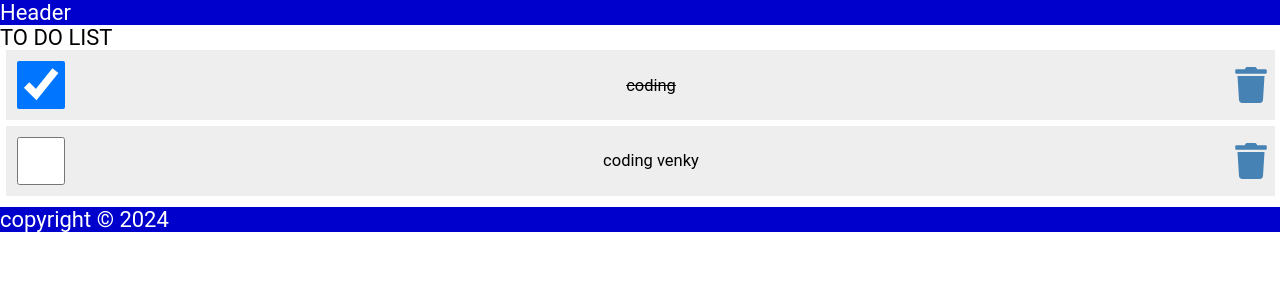
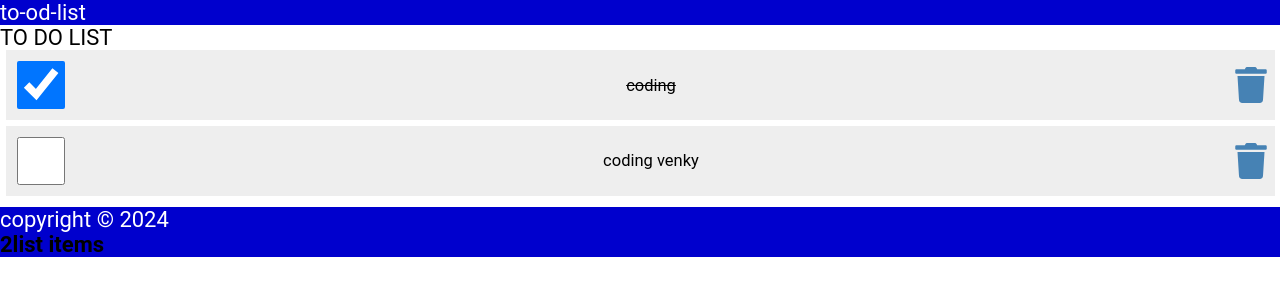
Before and after one commit to ShriVenkateshBabu/Todolist, a React app: page / in a window 1280 px wide. Shown: the top 300 px of the page. Built offline with nearby package versions, Linux system fonts and the light colour scheme; the HTML template or start-up script is replaced by a standard one.

Commit message:
12-11-2024

```diff
--- a/src/App.jsx
+++ b/src/App.jsx
@@ -1,13 +1,55 @@
  import Content from './Components/Content';
 import Footer from "./Components/Footer"
 import Header from "./Components/Header"
+import React, { useState } from 'react'
 
 const App = () => {
+  let [items, setitmes] = useState([
+    {
+      id:1,
+      item:"coding",
+      checked: true,
+    },
+    {
+      id:2,
+      item:"coding venky",
+      checked: false,
+    }
+  ])
+
+  // console.log(items)
+  function handleCheck(id){
+    const newlist = items.map((itms)=>{
+      if(itms.id===id)
+      {
+        return{...itms,checked:!itms.checked};
+      }
+      else
+      {
+          return itms
+      }
+    })
+    localStorage.setItem("to-do-list",JSON.stringify(newlist))
+    setitmes(newlist)
+  }
+  function handleclick(id){
+    const new_list = items.filter((itm)=>itm.id!=id)
+    localStorage.setItem("to-do-list", JSON.stringify(new_list))
+    setitmes(new_list);
+  }
+
+
   return (
     <div className=''>
-      <Header/>
-      <Content/>
-      <Footer/>
+      <Header title= "to-od-list"/>
+      <Content
+      items = {items}
+      handleCheck ={handleCheck}
+      handleclick ={handleclick}
+      />
+      <Footer
+      length ={items.length}
+      />
     </div>
   )
 }
--- a/src/Components/Content.jsx
+++ b/src/Components/Content.jsx
@@ -1,69 +1,18 @@
-import React, { useState } from 'react'
-import { FaTrash } from "react-icons/fa";
+import ItemList from "./ItemList";
 
-
-const Content = () => {
-
-    let [items, setitmes] = useState([
-      {
-        id:1,
-        item:"coding",
-        checked: true,
-      },
-      {
-        id:2,
-        item:"coding venky",
-        checked: false,
-      }
-    ])
-
-    // console.log(items)
-    function handleCheck(id){
-      const newlist = items.map((itms)=>{
-        if(itms.id===id)
-        {
-          return{...itms,checked:!itms.checked};
-        }
-        else
-        {
-            return itms
-        }
-      })
-      localStorage.setItem("to-do-list",JSON.stringify(newlist))
-      setitmes(newlist)
-    }
-    function handleclick(id){
-      const new_list = items.filter((itm)=>itm.id!=id)
-      localStorage.setItem("to-do-list", JSON.stringify(new_list))
-      setitmes(new_list);
-    }
+const Content = ({items,handleCheck,handleclick}) => {
 
     return (
       <div>
        <p>TO DO LIST</p>
        {(items.length)? (
-       <ul>
-        {items.map((itm)=>{
-        //  let labelstyle ={}
-        //  if(itm.checked){
-        //   labelstyle={textDecoration:"line-through"}
-        //   }
-          return (<li className='item' key={itm.id}>
-            <input type='checkbox'
-            onChange={ () => handleCheck(itm.id) }
-            checked = {itm.checked}
-            />
-                       <label
-            style={itm.checked ? {textDecoration:"line-through"}:null}
-            onDoubleClick={() => handleCheck(itm.id)}
-            >{itm.item}</label>
-             <FaTrash
-             onClick={()=> handleclick(itm.id)}
-             role='button'
-             />
-              </li>)
-})}
-       </ul>):<p>your list is empty</p>}
+        <ItemList
+        items = {items}
+        handleCheck ={handleCheck}
+        handleclick ={handleclick}
+        />
+):
+<p>your list is empty</p>}
       </div>
     )
 }
--- a/src/Components/Footer.jsx
+++ b/src/Components/Footer.jsx
@@ -1,9 +1,13 @@
 import React from 'react'
 
-const Footer = () => {
+const Footer = ({length}) => {
   const year = new Date();
   return (
-    <div style={{backgroundColor:"mediumblue",color:"white"}}>copyright &copy; {year.getFullYear()}</div>
+    <div style={{backgroundColor:"mediumblue",color:"white"}}>copyright &copy; {year.getFullYear()}
+    <p style ={{fontWeight : "bolder",color:"black"}}>{length===1 ? length+"list item" :
+     length + 'list items' }
+    </p>
+    </div>
   )
 }
 
--- a/src/Components/Header.jsx
+++ b/src/Components/Header.jsx
@@ -1,10 +1,11 @@
 import React from 'react'
-import { TbBackground } from 'react-icons/tb'
 
-const Header = () => {
+const Header = ({title}) => {
   return (
-    <div style={{backgroundColor:"mediumblue",color:"white"}}>Header</div>
+    <div style={{backgroundColor:"mediumblue",color:"white"}}>{title}</div>
   )
 }
-
+// Header.defaultProps ={
+//   title:"to do list"
+// }
 export default Header
--- /dev/null
+++ b/src/Components/ItemList.jsx
@@ -0,0 +1,27 @@
+import React from 'react'
+
+import LineItems from './LineItems';
+
+const ItemList = ({items,handleCheck,handleclick}) => {
+    return (
+
+    <ul>
+    {items.map((itm)=>{
+    //  let labelstyle ={}
+    //  if(itm.checked){
+    //   labelstyle={textDecoration:"line-through"}
+    //   }
+      return (
+      <LineItems
+      itm ={itm}
+      key={itm.id}
+      handleCheck={handleCheck}
+      handleclick={handleclick}
+      />
+      )
+})}
+   </ul>
+  )
+}
+
+export default ItemList
--- /dev/null
+++ b/src/Components/LineItems.jsx
@@ -0,0 +1,22 @@
+import React from 'react'
+import { FaTrash } from "react-icons/fa";
+const LineItems = ({itm,handleCheck,handleclick}) => {
+  return (
+    <li className='item' key={itm.id}>
+        <input type='checkbox'
+        onChange={ () => handleCheck(itm.id) }
+        checked = {itm.checked}
+        />
+                   <label
+        style={itm.checked ? {textDecoration:"line-through"}:null}
+        onDoubleClick={() => handleCheck(itm.id)}
+        >{itm.item}</label>
+         <FaTrash
+         onClick={()=> handleclick(itm.id )}
+         role='button'
+         />
+          </li>
+  )
+}
+
+export default LineItems
```
